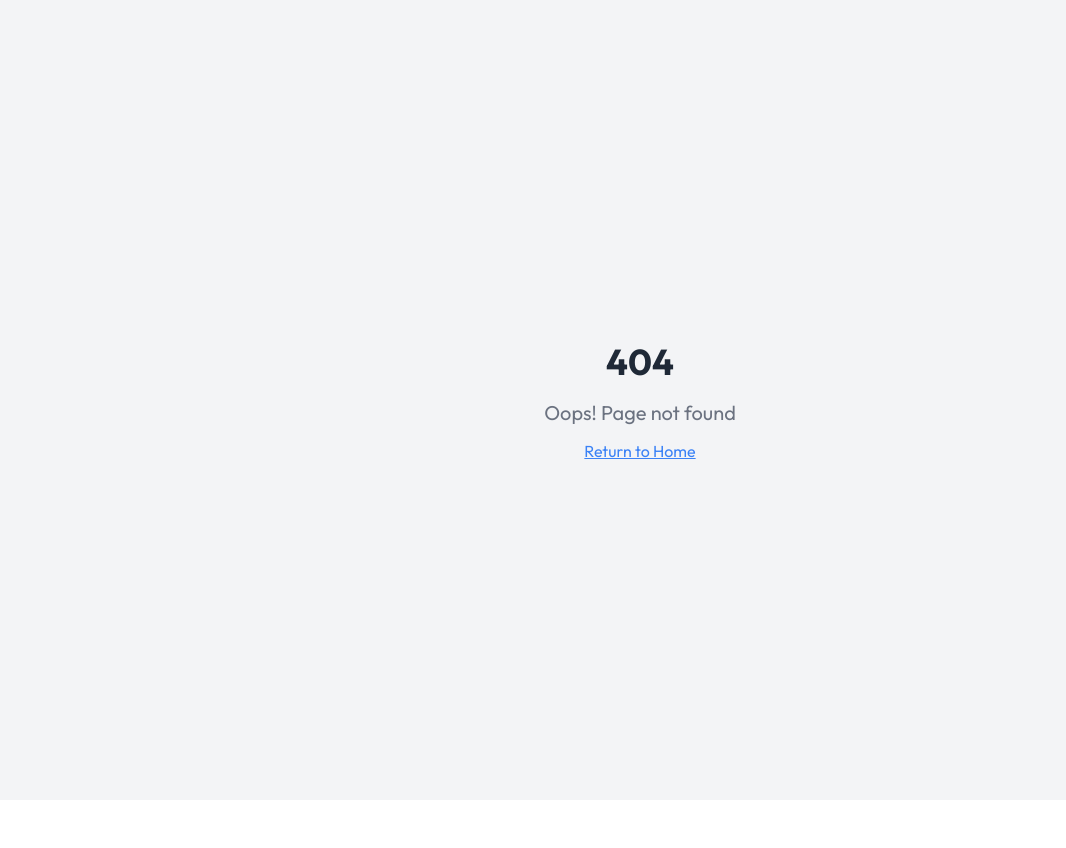
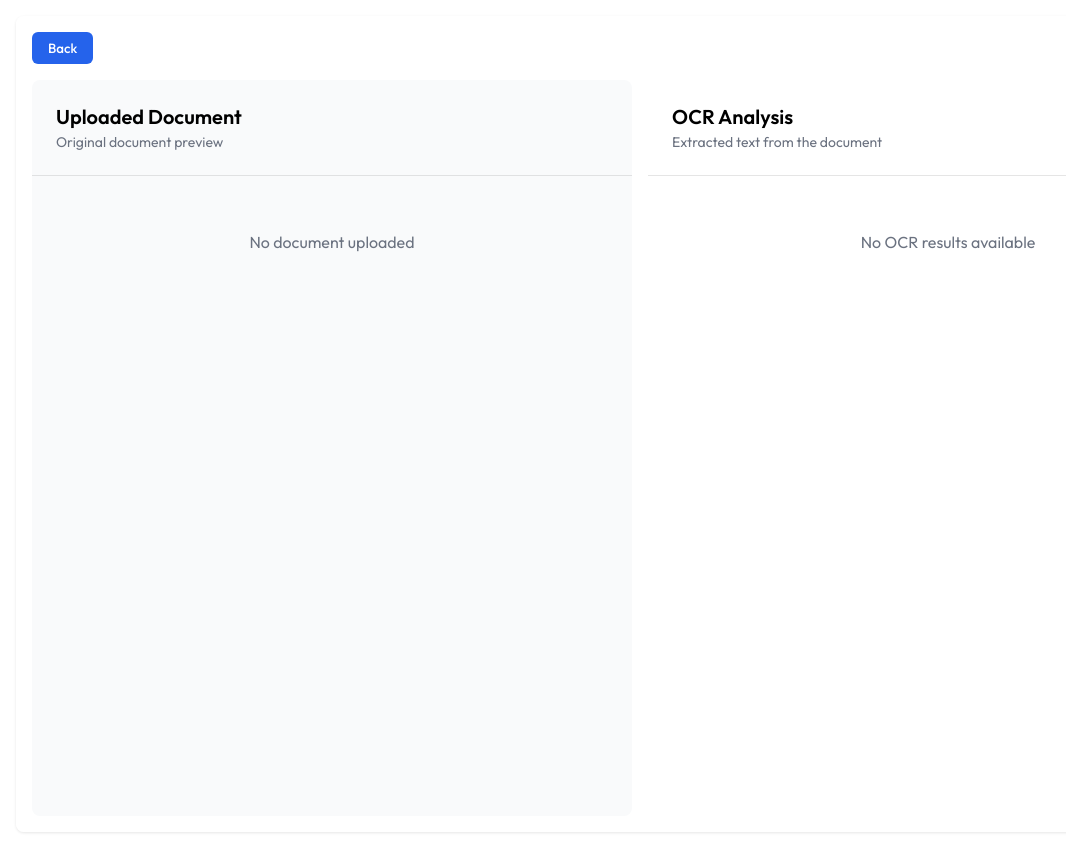
Before and after one commit to GopalDose/LegiFy, a React (Vite) app in the folder frontend/: page /viewer in a window 1280 px wide. Before the commit this address had no page. Shown: the whole page, without its empty margins (0-1066 px from the left). Before the commit the page ends 800 px from the top, so only its background shows below. Built offline with nearby package versions, Linux system fonts and the light colour scheme.

Commit message:
Dashbaord and OCR

```diff
--- a/frontend/package.json
+++ b/frontend/package.json
@@ -14,8 +14,10 @@
     "axios": "^1.8.3",
     "dotenv": "^16.4.7",
     "lucide-react": "^0.482.0",
+    "pdfjs-dist": "^5.0.375",
     "react": "^19.0.0",
     "react-dom": "^19.0.0",
+    "react-pdf": "^9.2.1",
     "react-router-dom": "^7.3.0",
     "react-toastify": "^11.0.5"
   },
--- a/frontend/src/App.jsx
+++ b/frontend/src/App.jsx
@@ -8,6 +8,7 @@ import Register from "./pages/Register/Register";
 import NotFound from "./pages/NotFound/NotFound";
 import Dashboard from './pages/Dashboard/Dashboard';
 import { ToastContainer } from "react-toastify";
+import DocumentViewer from './pages/DocumentViewer/DocumentViewer';
 
 const queryClient = new QueryClient();
 
@@ -22,6 +23,7 @@ const App = () => (
         <Route path="/register" element={<Register />} />
         <Route path="/dashboard" element={<Dashboard />} />
         <Route path="*" element={<NotFound />} />
+        <Route path="/viewer" element={<DocumentViewer />} />
       </Routes>
     </BrowserRouter>
   </QueryClientProvider>
--- a/frontend/src/component/UploadDocument/UploadDocument.jsx
+++ b/frontend/src/component/UploadDocument/UploadDocument.jsx
@@ -4,9 +4,11 @@ import { Upload } from "lucide-react";
 import "./UploadDocument.css";
 import axios from "axios";
 import { toast } from "react-toastify";
+import { useNavigate } from "react-router-dom";
 
 const UploadDocument = () => {
   const apiUrl = import.meta.env.VITE_API_URL;
+  const navigate = useNavigate();
 
   const [file, setFile] = useState(null);
   const [processing, setProcessing] = useState(false);
@@ -21,8 +23,8 @@ const UploadDocument = () => {
       setFile(e.target.files[0]);
     }
   };
-// handle file upload
-  const handleSubmit = async(e) => {
+
+  const handleSubmit = async (e) => {
     e.preventDefault();
     if (!file) {
       toastModel({
@@ -41,45 +43,56 @@ const UploadDocument = () => {
     setProgress(0);
     const authToken = localStorage.getItem("authToken");
 
-// check for auth token
     if (!authToken) {
       toast.error("Authentication token not found. Please log in.", {
         position: "top-right",
         autoClose: 3000,
       });
+      setProcessing(false);
       return;
     }
 
     const formData = new FormData();
-      const user = localStorage.getItem("user")
-
-      const userid = JSON.parse(localStorage.getItem("user"))
     formData.append("file", file);
 
-      // formData.append("id",userid)
-      const response = await axios.post(apiUrl + "users/upload/",formData,{
-        headers:{
-          "Authorization":`Token ${authToken}`,
-          "Content-Type" : "multipart/form-data"
-        }
+    try {
+      const response = await axios.post(apiUrl + "users/upload/", formData, {
+        headers: {
+          "Authorization": `Token ${authToken}`,
+          "Content-Type": "multipart/form-data",
+        },
       });
 
-      console.log(response.data)
+      console.log(response.data);
 
       const interval = setInterval(() => {
         setProgress((prev) => {
           if (prev >= 100) {
             clearInterval(interval);
             setProcessing(false);
-          toast.success("Your document has been analyzed successfully",{
-            position:'top-right',
-            autoClose:3000
+            toast.success("Your document has been analyzed successfully", {
+              position: "top-right",
+              autoClose: 3000,
+            });
+            navigate("/viewer", {
+              state: {
+                uploadedFile: file,
+                ocrResult: response.data.extracted_text || "OCR text not available",
+              },
             });
             return 100;
           }
           return prev + 10;
         });
       }, 500);
+    } catch (error) {
+      console.error("Upload error:", error);
+      toast.error("Error processing document: " + error.message, {
+        position: "top-right",
+        autoClose: 3000,
+      });
+      setProcessing(false);
+    }
   };
 
   return (
@@ -133,8 +146,6 @@ const UploadDocument = () => {
             type="submit"
             className="submit-btn"
             disabled={!file || processing}
-            onChange={(e) => handleFileChange(e)}
-            onClick={(e) => handleSubmit(e)}
           >
             {processing ? "Processing..." : "Analyze Document"}
           </button>
--- /dev/null
+++ b/frontend/src/pages/DocumentViewer/DocumentViewer.css
@@ -0,0 +1,124 @@
+/* DocumentViewer.css */
+.viewer-container {
+  background: rgba(255, 255, 255, 0.9);
+  border-radius: 8px;
+  box-shadow: 0 1px 3px rgba(0, 0, 0, 0.1);
+  margin: 1rem;
+  padding: 1rem;
+  position: relative; /* For positioning the back button */
+}
+
+.back-btn {
+  position: absolute;
+  top: 1rem;
+  left: 1rem;
+  padding: 0.5rem 1rem;
+  background: #2563eb;
+  color: white;
+  border: none;
+  border-radius: 6px;
+  font-weight: 500;
+  cursor: pointer;
+  transition: background 0.3s ease;
+}
+
+.back-btn:hover {
+  background: #1d4ed8;
+}
+
+.split-pane {
+  display: flex;
+  gap: 1rem;
+  height: calc(100vh - 4rem);
+  margin-top: 3rem; /* Add space for the button */
+}
+
+.pane {
+  flex: 1;
+  display: flex;
+  flex-direction: column;
+  border-radius: 8px;
+  overflow: hidden;
+}
+
+.left-pane {
+  background: #f9fafb;
+}
+
+.right-pane {
+  background: #ffffff;
+}
+
+.pane-header {
+  padding: 1.5rem;
+  border-bottom: 1px solid rgba(0, 0, 0, 0.1);
+}
+
+.pane-title {
+  font-size: 1.25rem;
+  font-weight: 600;
+  margin: 0;
+}
+
+.pane-description {
+  color: #6b7280;
+  margin-top: 0.25rem;
+  font-size: 0.875rem;
+}
+
+.pane-content {
+  padding: 1.5rem;
+  flex: 1;
+  overflow-y: auto;
+}
+
+.document-preview {
+  display: flex;
+  flex-direction: column;
+  gap: 1rem;
+  height: 100%;
+}
+
+.file-name {
+  font-weight: 500;
+  color: #2563eb;
+  word-break: break-all;
+}
+
+.file-preview {
+  width: 100%;
+  height: 80%;
+  border: none;
+  border-radius: 6px;
+}
+
+.preview-message {
+  background: #e5e7eb;
+  padding: 1rem;
+  text-align: center;
+  border-radius: 6px;
+  color: #6b7280;
+}
+
+.ocr-result {
+  width: 100%;
+}
+
+.ocr-text {
+  white-space: pre-wrap;
+  word-break: break-word;
+  font-family: monospace;
+  font-size: 0.875rem;
+  line-height: 1.5;
+  margin: 0;
+}
+
+.no-content {
+  color: #6b7280;
+  text-align: center;
+  margin-top: 2rem;
+}
+
+iframe{
+  height: 65vh;
+}
--- /dev/null
+++ b/frontend/src/pages/DocumentViewer/DocumentViewer.jsx
@@ -0,0 +1,109 @@
+// DocumentViewer.jsx
+import React from "react";
+import { useLocation, useNavigate } from "react-router-dom";
+import "./DocumentViewer.css";
+
+const DocumentViewer = () => {
+  const location = useLocation();
+  const navigate = useNavigate();
+  const { uploadedFile, ocrResult } = location.state || {};
+
+  // Function to determine file preview
+  const renderFilePreview = (file) => {
+    if (!file) return <p className="no-content">No document uploaded</p>;
+
+    const fileUrl = URL.createObjectURL(file);
+    const fileType = file.type.toLowerCase();
+
+    if (fileType === "application/pdf") {
+      return (
+        <iframe
+          src={fileUrl}
+          title="Document Preview"
+          className="file-preview"
+        />
+      );
+    } else if (fileType.startsWith("image/")) {
+      return (
+        <img
+          src={fileUrl}
+          alt="Document Preview"
+          className="file-preview"
+        />
+      );
+    } else if (
+      fileType === "application/msword" ||
+      fileType ===
+        "application/vnd.openxmlformats-officedocument.wordprocessingml.document"
+    ) {
+      return (
+        <p className="preview-message">
+          Word document preview not supported. File: {file.name}
+        </p>
+      );
+    } else if (fileType === "text/plain") {
+      return (
+        <p className="preview-message">
+          Text file preview not supported directly. File: {file.name}
+        </p>
+      );
+    } else {
+      return (
+        <p className="preview-message">
+          Preview not available for this file type: {file.name}
+        </p>
+      );
+    }
+  };
+
+  // Handle back navigation
+  const handleBack = () => {
+    navigate("/dashboard"); // Navigate back to the upload page
+  };
+
+  return (
+    <div className="viewer-container">
+      <button className="back-btn" onClick={handleBack}>
+        Back
+      </button>
+      <div className="split-pane">
+        {/* Left Pane - Uploaded Document */}
+        <div className="pane left-pane">
+          <div className="pane-header">
+            <h2 className="pane-title">Uploaded Document</h2>
+            <p className="pane-description">Original document preview</p>
+          </div>
+          <div className="pane-content">
+            {uploadedFile ? (
+              <div className="document-preview">
+                <p className="file-name">{uploadedFile.name}</p>
+                {renderFilePreview(uploadedFile)}
+              </div>
+            ) : (
+              <p className="no-content">No document uploaded</p>
+            )}
+          </div>
+        </div>
+
+        {/* Right Pane - OCR Result */}
+        <div className="pane right-pane">
+          <div className="pane-header">
+            <h2 className="pane-title">OCR Analysis</h2>
+            <p className="pane-description">Extracted text from the document</p>
+          </div>
+          <div className="pane-content">
+            {ocrResult ? (
+              <div className="ocr-result">
+                <pre className="ocr-text">{ocrResult}</pre>
+              </div>
+            ) : (
+              <p className="no-content">No OCR results available</p>
+            )}
+          </div>
+        </div>
+      </div>
+    </div>
+  );
+};
+
+export default DocumentViewer;
```
Also changed, not shown: 1 other file (tests, documents, lock files or other folders). Lines whose indentation alone changed are shown as unchanged.
